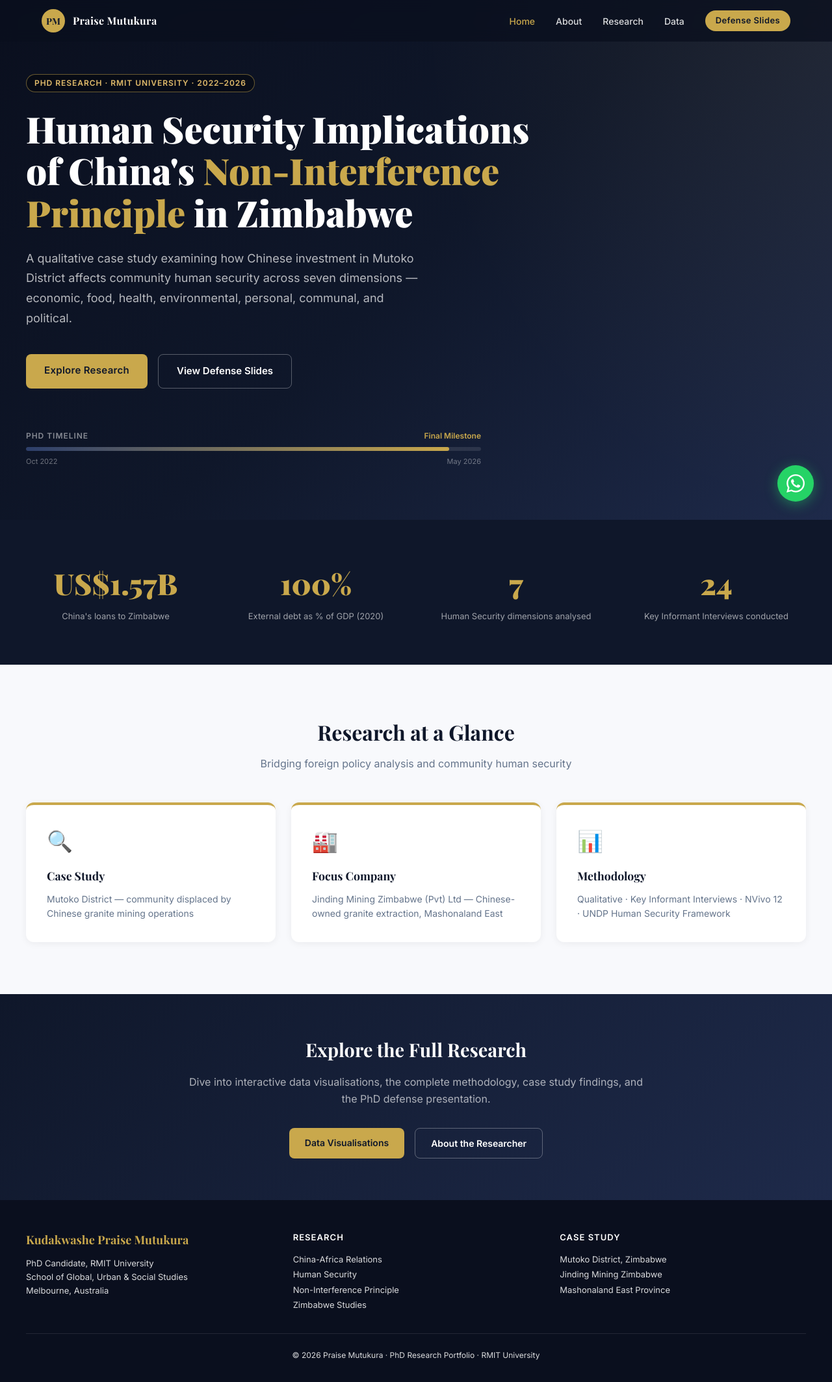
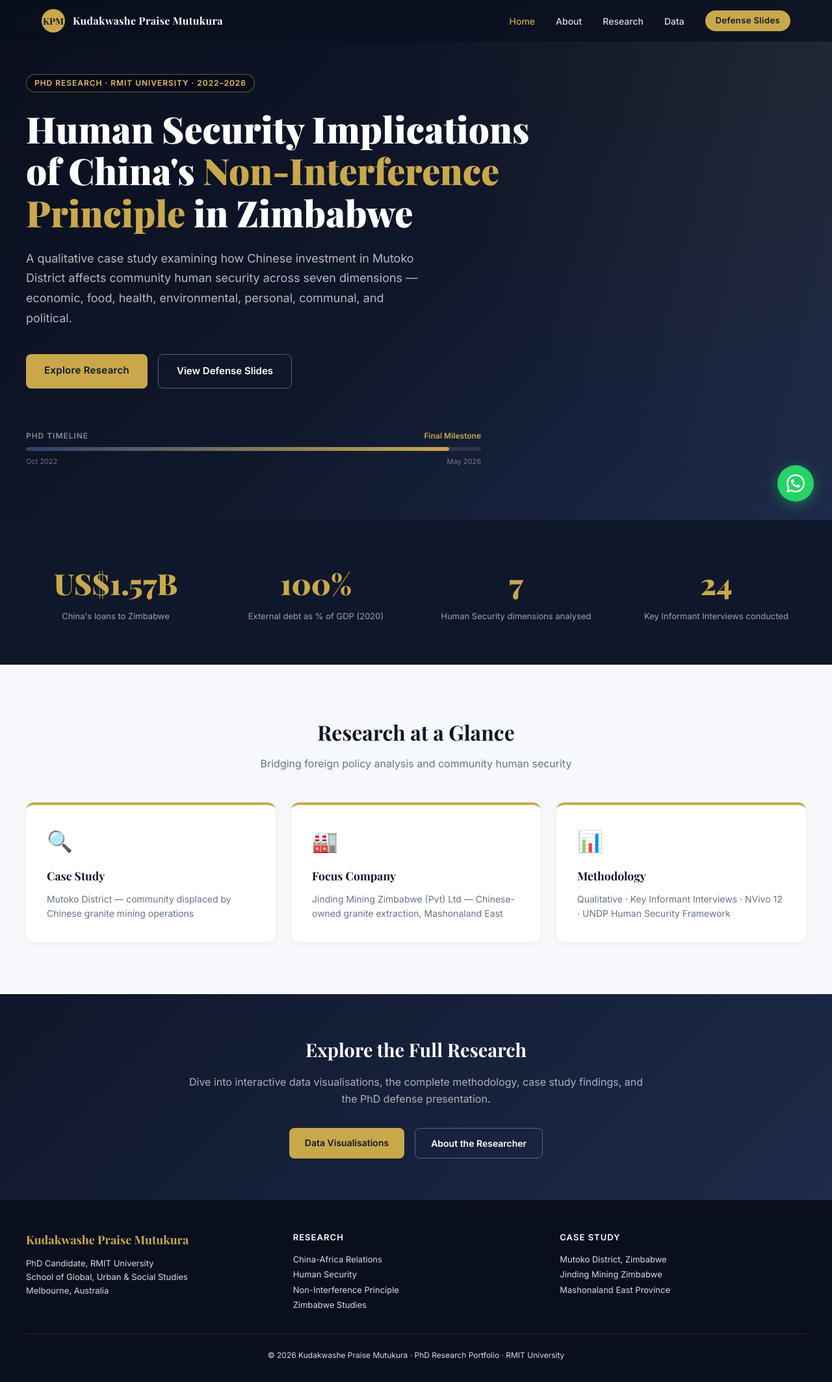
Before and after one commit to ernestmoyo/mutukura.me, a React (Vite) app: page / in a window 1280 px wide. Shown: the whole page at 65% size. Built offline with nearby package versions, Linux system fonts and the light colour scheme.

Commit message:
Update full name to Kudakwashe Praise Mutukura in navbar, footer, and defense top bar

```diff
--- a/src/components/layout/Footer.tsx
+++ b/src/components/layout/Footer.tsx
@@ -36,7 +36,7 @@ export default function Footer() {
         </div>
       </div>
       <div style={{ maxWidth: '1200px', margin: '2rem auto 0', borderTop: '1px solid rgba(255,255,255,0.1)', paddingTop: '1.5rem', fontSize: '12px', textAlign: 'center' }}>
-        © {new Date().getFullYear()} Praise Mutukura · PhD Research Portfolio · RMIT University
+        © {new Date().getFullYear()} Kudakwashe Praise Mutukura · PhD Research Portfolio · RMIT University
       </div>
     </footer>
   );
--- a/src/components/layout/Navbar.tsx
+++ b/src/components/layout/Navbar.tsx
@@ -43,10 +43,10 @@ export default function Navbar() {
         {/* Logo */}
         <NavLink to="/" style={{ display: 'flex', alignItems: 'center', gap: '0.75rem', textDecoration: 'none' }}>
           <div style={{ width: '36px', height: '36px', borderRadius: '50%', backgroundColor: '#c9a84c', display: 'flex', alignItems: 'center', justifyContent: 'center', fontFamily: 'Playfair Display, serif', fontWeight: 700, fontSize: '14px', color: '#0f172a' }}>
-            PM
+            KPM
           </div>
           <span style={{ fontFamily: 'Playfair Display, serif', fontWeight: 700, fontSize: '16px', color: 'white', letterSpacing: '0.02em' }}>
-            Praise Mutukura
+            Kudakwashe Praise Mutukura
           </span>
         </NavLink>
 
--- a/src/pages/Defense.tsx
+++ b/src/pages/Defense.tsx
@@ -170,10 +170,10 @@ export default function Defense() {
       }}>
         <div style={{ display: 'flex', alignItems: 'center', gap: '0.75rem' }}>
           <div style={{ width: '28px', height: '28px', borderRadius: '4px', backgroundColor: '#E61E2A', display: 'flex', alignItems: 'center', justifyContent: 'center', fontFamily: 'Playfair Display, serif', fontWeight: 700, fontSize: '11px', color: 'white' }}>
-            PM
+            KPM
           </div>
           <span style={{ fontSize: '13px', fontWeight: 600, color: 'rgba(255,255,255,0.85)' }}>
-            PhD Defense · Praise Mutukura · <span style={{ color: '#E61E2A' }}>RMIT University</span>
+            PhD Defense · Kudakwashe Praise Mutukura · <span style={{ color: '#E61E2A' }}>RMIT University</span>
           </span>
         </div>
 
```
